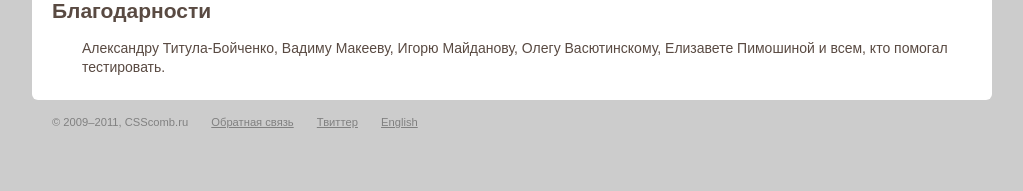
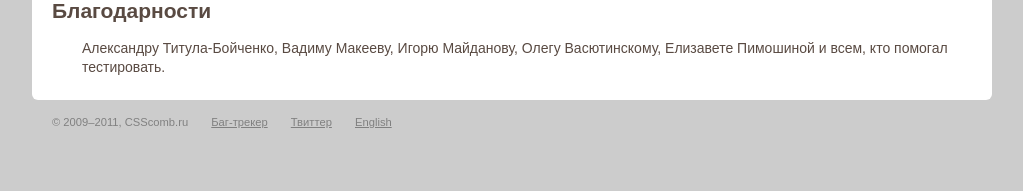
Before and after one commit to csscomb/csscomb, a PHP site: page /about/index.php in a window 1280 px wide. Shown: the part 973-1164 px from the top of the page, without its empty margins (128-1151 px from the left). Run offline with PHP 8.4, Linux system fonts and the light colour scheme; data that the repository does not hold is empty.

Commit message:
Fix issue #26

```diff
--- a/www/common/footer.php
+++ b/www/common/footer.php
@@ -2,7 +2,7 @@
     <footer class="page-footer">
 		<p>
 			<span>© 2009–2011, CSScomb.ru</span>
-			<?=$lang=='ru'?'<a id="bug-report" href="mailto:mail@csscomb.ru">Обратная связь</a>':'<a id="bug-report" href="mailto:mail@csscomb.ru">Feedback</a>'?>
+			<a id="bug-report" href="https://github.com/miripiruni/CSScomb/issues?sort=created&direction=desc&state=open"><?=$lang=='ru'?'Баг-трекер':'Feedback'?></a>
 			<?=$lang=='ru'?'<a href="https://twitter.com/csscomb" target="_blank">Твиттер</a>':'<a href="https://twitter.com/csscomb" target="_blank">Follow me</a>'?>
 			<?=$lang=='ru'?'<a href="?lang=en">English</a>':'<a href="?lang=ru">По-русски</a>'?>
 			<?if($module=='online'){
```
